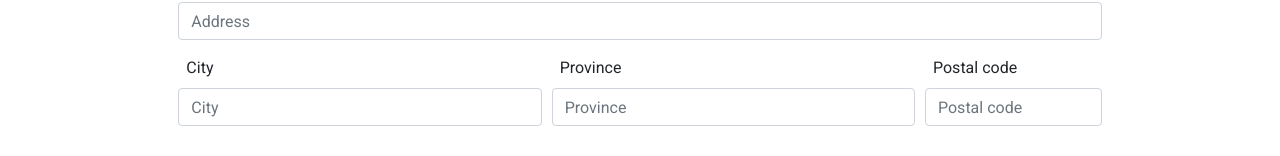
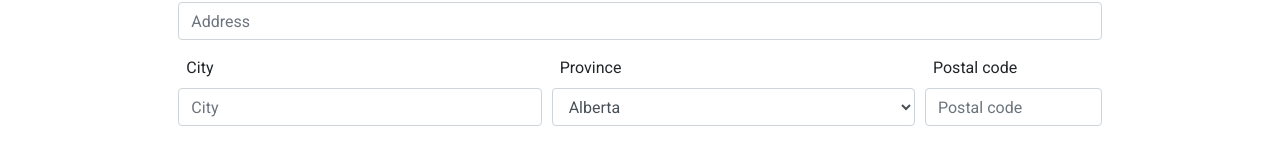
Before and after one commit to kevinconvery/sockpalace, a React (Create React App) app: page /register in a window 1280 px wide. Shown: the part 558-714 px from the top of the page. Built offline with nearby package versions, Linux system fonts and the light colour scheme.

Commit message:
add province select to register view

```diff
--- a/src/components/Auth/Register/Register.js
+++ b/src/components/Auth/Register/Register.js
@@ -147,13 +147,27 @@
             <Col lg={4}>
               <Form.Group controlId="formBasicProvince">
                 <Form.Label className="d-flex justify-content-start mx-2 mb-2">Province</Form.Label>
-                <Form.Control
+                <Form.Control as='select'
                   required
                   type="text"
                   placeholder="Province"
                   value={province}
                   onChange={e => setProvince(e.target.value)}
-                />
+                >
+                  <option value="AB">Alberta</option>
+                  <option value="BC">British Columbia</option>
+                  <option value="MB">Manitoba</option>
+                  <option value="NB">New Brunswick</option>
+                  <option value="NL">Newfoundland and Labrador</option>
+                  <option value="NT">Northwest Territories</option>
+                  <option value="NS">Nova Scotia</option>
+                  <option value="NU">Nunavut</option>
+                  <option value="ON">Ontario</option>
+                  <option value="PE">Prince Edward Island</option>
+                  <option value="QC">Quebec</option>
+                  <option value="SK">Saskatchewan</option>
+                  <option value="YK">Yukon</option>
+                </Form.Control>
               </Form.Group>
             </Col>
             <Col lg={2}>
```
Also changed, not shown: src/App.css (line endings or trailing spaces).
